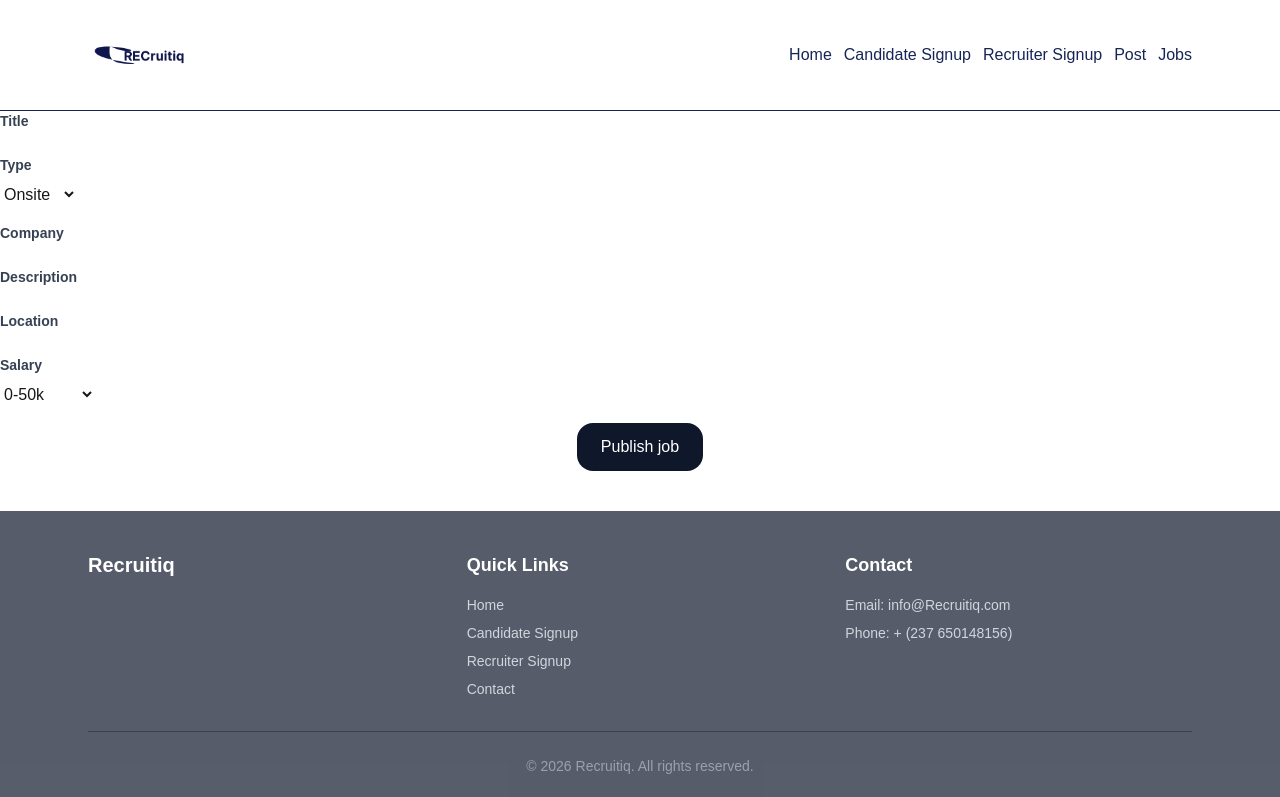
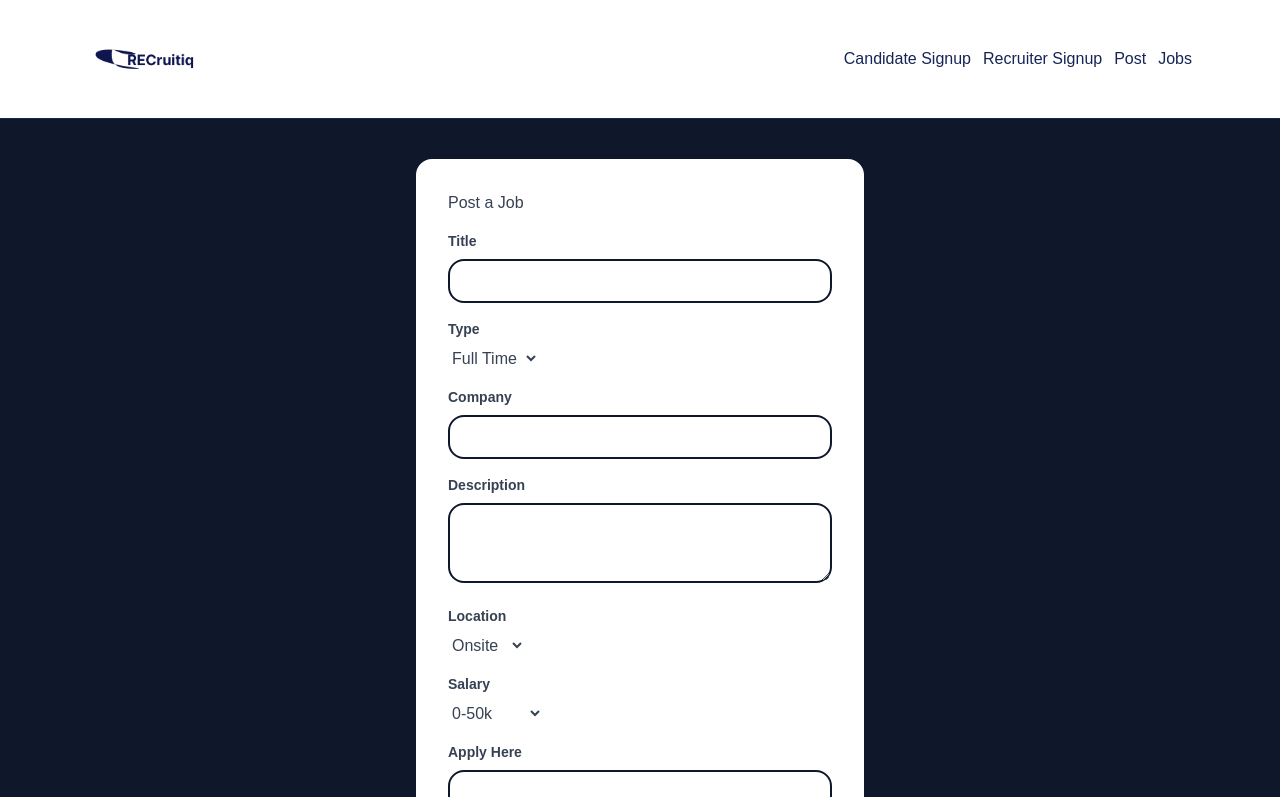
Before and after one commit to CynthiaFlorenceMuluh/recruit, a Next.js app: page /Post in a window 1280 px wide. Shown: the top 797 px of the page. Built offline with nearby package versions, Linux system fonts and the light colour scheme.

Commit message:
fixing and improving

```diff
--- a/app/Job/page.tsx
+++ b/app/Job/page.tsx
@@ -1,7 +1,48 @@
+"use client"
+import Link from "next/link";
+import {useEffect, useState} from "react"
+
+
 export default function Job(){
+    type Job = {
+        userId:number;
+        id:number;
+        title:string;
+        body:string;
+        type:string;
+        company:string;
+        salary:number;
+        location:string;
+
+
+    };
+    const[jobs, setJobs]=useState([]);
+    useEffect(() => {
+      fetch('https://jsonplaceholder.typicode.com/posts')
+      .then(response => response.json())
+      .then((data)=> setJobs(data.slice(0,10)));
+    }, []);
     return(
         <div className="">
+            <h2>Browser available Jobs</h2>
 
+        <div className="grid text-white gap-6 md:grid-cols-3">
+          {jobs?.map(job => (
+            <div key={job.id} className="job-card bg-white rounded-3xl  p-6 shadow-sm transition hover:-translate-y-1 hover:shadow-lg" >
+
+              <h3 className="mt-4 text-xl font-semibold text-slate-900">{job.title}</h3>
+              <p className="mt-2 text-slate-500">{job.company}</p>
+              <p className="mt-4 text-sm text-slate-600">{job.location}</p>
+              <button className="mt-6 inline-flex items-center rounded-full bg-slate-900 px-5 py-2.5 text-sm font-semibold text-white transition hover:bg-slate-800">
+              <Link href="/Apply">Apply</Link>
+              </button>
+            </div>
+          ))}
         </div>
+
+            </div>
+
+
+
     )
 }
--- a/app/Post/page.tsx
+++ b/app/Post/page.tsx
@@ -1,12 +1,21 @@
 import Link from "next/link";
 export default function Post(){
     return (
-        <div className="">
+        <div className="flex items-center justify-center bg-slate-900 border-gray-700 gap-8 text-gray-700">
+        <div className="bg-white rounded-2xl w-full max-w-md p-8 m-10">
             <form className="flex flex-col gap-4">
+                <h2> Post a Job</h2>
                 <div className="">
                     <label htmlFor="title" className="block text-sm font-semibold text-gray-700 mb-2">
                     Title
                     </label>
+                    <input
+                    className="h-10 w-full border-2 border-slate-900 rounded-2xl p-5"
+                    type="text"
+                    id="title"
+                    name="title"
+                    required
+                    />
 
                 </div>
                 <div className="">
@@ -16,25 +25,47 @@ export default function Post(){
                     <select
                     id="type"
                     name="type">
-                        <option value="onsite">Onsite</option>
-                        <option value="remote">Remote</option>
-                        <option value="hybrid">Hybrid</option>
+                        <option value="fulltime">Full Time</option>
+                        <option value="parttime">Part Time</option>
+                        <option value="contract">Contract</option>
+                        <option value="internship">Internship</option>
                     </select>
                 </div>
                 <div className="">
                     <label htmlFor="company" className="block text-sm font-semibold text-gray-700 mb-2">
                         Company
                     </label>
+                    <input
+                    className="h-10 w-full border-2 border-slate-900 rounded-2xl p-5"
+                    type="text"
+                    id="company"
+                    name="company"
+                    required
+                    />
                 </div>
                 <div className="">
                     <label htmlFor="description" className="block text-sm font-semibold text-gray-700 mb-2">
                         Description
                     </label>
+                    <textarea
+                    className="h-20 w-full border-2 border-slate-900 rounded-2xl p-5"
+                    id="description"
+                    name="description"
+                    required
+                    />
                 </div>
                 <div className="">
                     <label htmlFor="Location" className="block text-sm font-semibold text-gray-700 mb-2">
                         Location
                     </label>
+                    <select
+                    id="type"
+                    name="type">
+                        <option value="onsite">Onsite</option>
+                        <option value="remote">Remote</option>
+                        <option value="hybrid">Hybrid</option>
+                    </select>
+
                 </div>
                 <div className="">
                     <label htmlFor="salary" className="block text-sm font-semibold text-gray-700 mb-2">
@@ -49,14 +80,32 @@ export default function Post(){
                             <option value="150k+">150k+</option>
                         </select>
                 </div>
+                <div className="">
+                    <label htmlFor="applylink" className="block text-sm font-semibold text-gray-700 mb-2">
+                        Apply Here
+                    </label>
+                    <input
+                    className="h-10 w-full border-2 border-slate-900 rounded-2xl p-5"
+                    type="text"
+                    id="applylink"
+                    name="applylink"
+                    required
+                    />
+                </div>
                 <div className="flex justify-center">
                     <button className="px-6 py-3 bg-slate-900 text-white rounded-2xl" type="submit">
                     <Link href="/Job">
                         Publish job
                     </Link>
                     </button>
+                    <button className="px-6 py-3 bg-slate-900 text-white rounded-2xl ml-4" type="submit">
+                    <Link href="/Dashboard/Employer">
+                        Save draft
+                    </Link>
+                    </button>
                 </div>
             </form>
         </div>
+    </div>
     )
 }
--- a/app/component/Navbar.tsx
+++ b/app/component/Navbar.tsx
@@ -10,7 +10,7 @@ export default function Navbar() {
     <nav className="w-full bg-white border-b text-blue-950">
       <div className="mx-auto flex max-w-6xl flex-wrap items-center justify-between gap-4 px-6 py-4">
         <Link href="/" className="text-lg font-bold text-slate-900">
-          <Image src="/image/Logo1.jpg" alt="logo" width={100} height={70} />
+          <Image src="/image/Logo1.jpg" alt="logo" width={110} height={100} />
         </Link>
 
         <button
@@ -33,9 +33,7 @@ export default function Navbar() {
 
         <div id="navbar-menu" className={`w-full md:flex md:w-auto ${menuOpen ? "block" : "hidden"}`}>
           <div className="flex flex-col gap-3 rounded-xl border border-slate-200 bg-white p-4 shadow-sm md:flex-row md:items-center md:border-none md:p-0 md:shadow-none">
-            <Link href="/" className="transition hover:text-cyan-600" onClick={() => setMenuOpen(false)}>
-              Home
-            </Link>
+
             <Link href="/candidateSignup" className="transition hover:text-cyan-600" onClick={() => setMenuOpen(false)}>
               Candidate Signup
             </Link>
```
